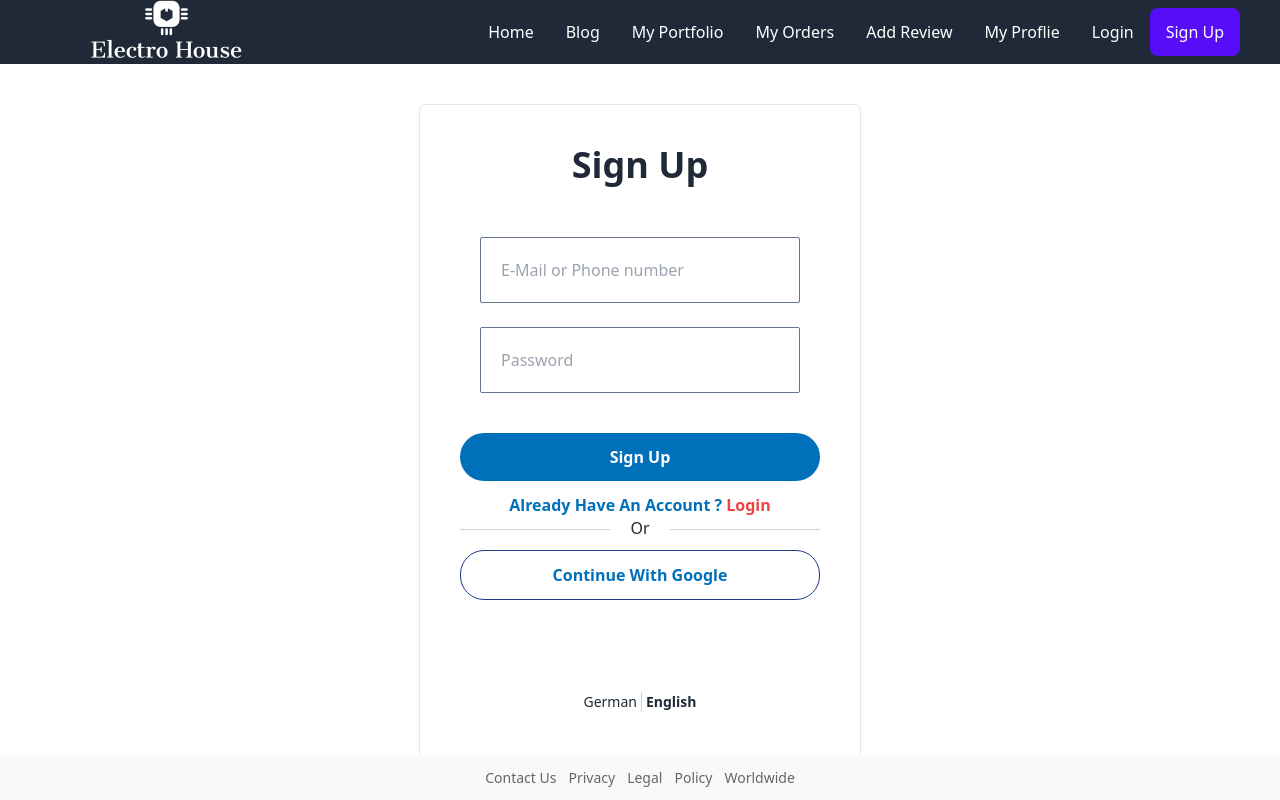
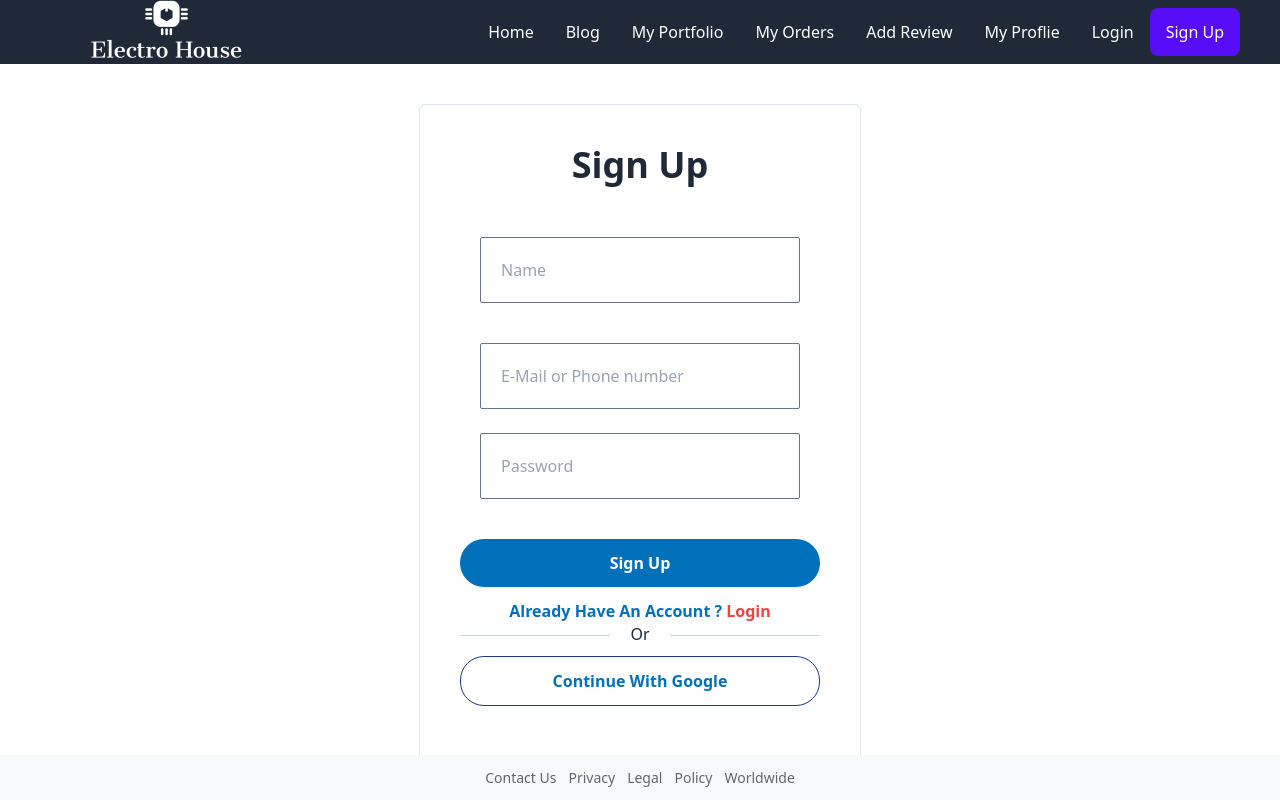
Before and after one commit to Rafiul789/electro-house-client, a React (Create React App) app: page /signup in a window 1280 px wide. Built offline with nearby package versions, Linux system fonts and the light colour scheme; no server answers.

Commit message:
create user with email and password functionality added

```diff
--- a/src/components/Signup.js
+++ b/src/components/Signup.js
@@ -1,5 +1,5 @@
 import React from 'react';
-import { useSignInWithGoogle,useSignInWithEmailAndPassword } from 'react-firebase-hooks/auth';
+import { useSignInWithGoogle,useCreateUserWithEmailAndPassword } from 'react-firebase-hooks/auth';
 import { useForm } from 'react-hook-form';
 import { Link } from 'react-router-dom';
 import auth from '../firebase.init';
@@ -8,22 +8,27 @@ const Signup = () => {
 
     const [signInWithGoogle, googleuser, googleloading, googleerror] = useSignInWithGoogle(auth);
     const [
-        signInWithEmailAndPassword,   user,   loading,  error, ]= useSignInWithEmailAndPassword(auth);
+        createUserWithEmailAndPassword,
+        user,
+        loading,
+        error,
+      ] = useCreateUserWithEmailAndPassword(auth);
 
     const { register, formState: { errors }, handleSubmit } = useForm();
-   let SigninError;
+   let SignupError;
 if(loading||googleloading){
   return   <Loading></Loading>
 }
 if(error||googleerror){
-    SigninError =<p className="text-red-600">{error?.message||googleerror?.message}</p>
+    SignupError =<p className="text-red-600">{error?.message||googleerror?.message}</p>
 }
 
 if(user||googleuser){
     console.log(googleuser)
+    console.log(user)
 }
 const onSubmit = data =>{console.log(data)
-    signInWithEmailAndPassword(data.email,data.password)
+    createUserWithEmailAndPassword(data.email,data.password)
 
 
 } ;
@@ -39,6 +44,16 @@ const onSubmit = data =>{console.log(data)
           <div className="p-10 border-[1px] mt-10 border-slate-200 rounded-md flex flex-col items-center space-y-3">
           <h1 className="text-4xl text-center font-semibold mb-5" >Sign Up</h1>
           <form onSubmit={handleSubmit(onSubmit)}>
+              <div className="flex flex-col space-y-1  p-5"  > <input type="text" className="border-[1px] border-slate-500 rounded-sm w-80 p-5 " placeholder="Name"   {...register("name", {
+                  required:{
+                      value:true,
+                      message:'Name is required'
+                  },
+
+          })} />
+              {errors.name?.type === 'required' && <span className="text-red-600"  >{errors.name.message} </span> }
+
+             </div>
               <div className="flex flex-col space-y-1 mb-5 p-5"  > <input className="border-[1px] border-slate-500 rounded-sm w-80 p-5 mb-5" placeholder="E-Mail or Phone number"   {...register("email", {
                   required:{
                       value:true,
@@ -64,7 +79,7 @@ const onSubmit = data =>{console.log(data)
              {errors.password?.type === 'required' && <span className="text-red-600">{errors.password.message}</span>}
                                     {errors.password?.type === 'minLength' && <span className=" text-red-500">{errors.password.message}</span>} </div>
 
-              {SigninError}
+              {SignupError}
               <input type='submit' value="Sign Up"  className="w-full bg-[#0070ba] rounded-3xl p-3 text-white font-bold transition duration-200 hover:bg-[#003087]"/>
             </form>
 
```
